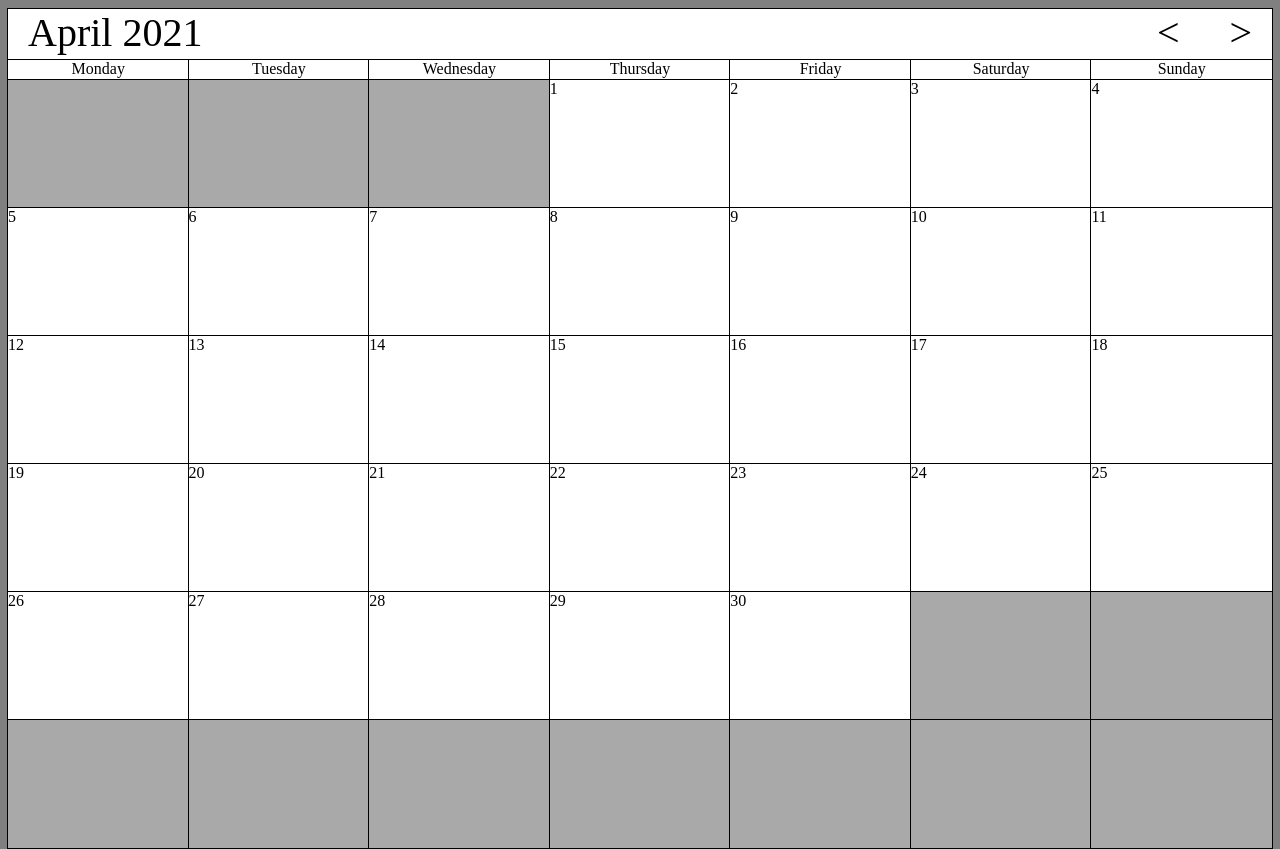
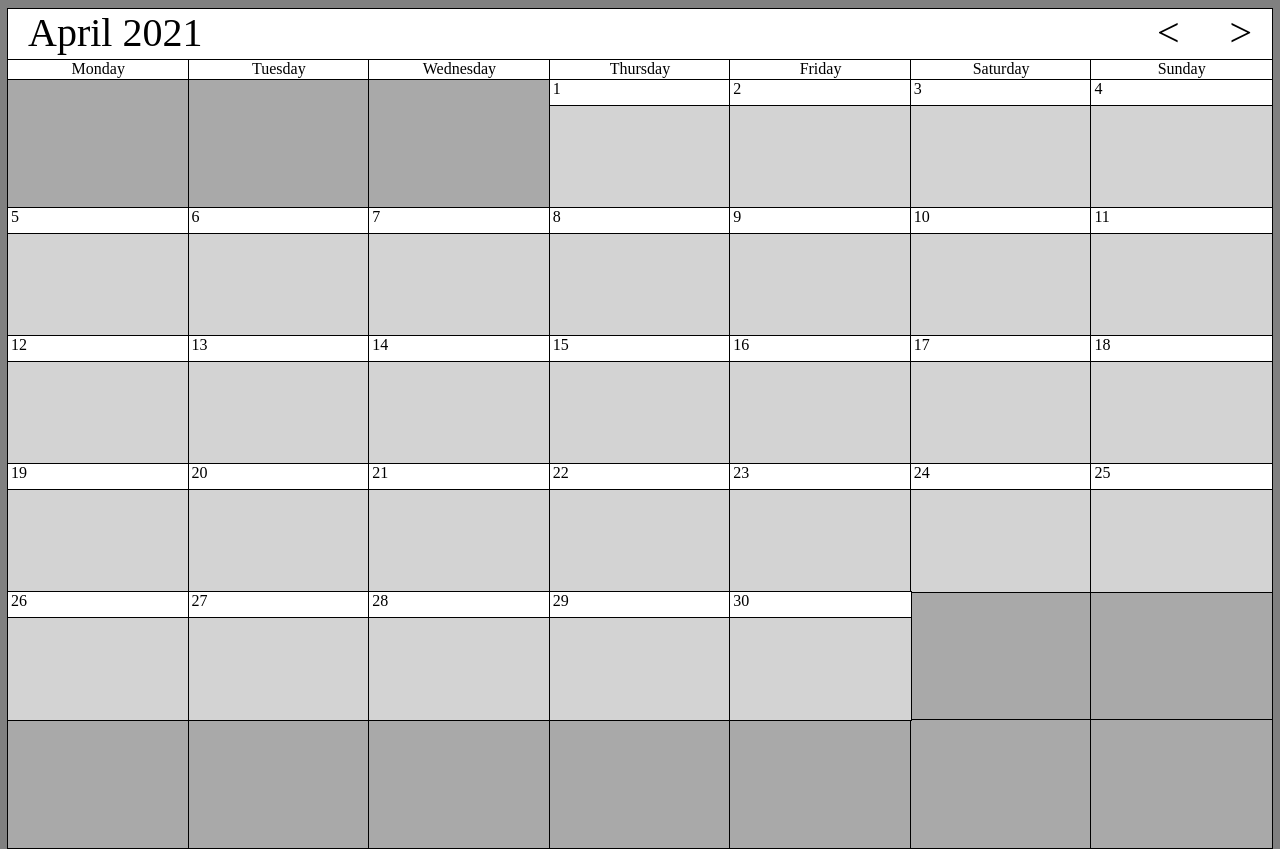
Before and after one commit to TemeKoo/calendar, a Flask app: page /calendar?year=2021&month=4 in a window 1280 px wide. Run offline with Flask 2, Linux system fonts and the light colour scheme.

Commit message:
First working version

```diff
--- a/app.py
+++ b/app.py
@@ -28,7 +28,7 @@ def calendar_page():
     data["month_name"] = month_name[month]
     data["year"] = str(year)
 
-    return render_template("index.html", weeks=weeks, data=data)
+    return render_template("calendar.html", weeks=weeks, data=data)
 
 
 @app.route("/prevmonth", methods=["GET"])
--- /dev/null
+++ b/static/styles/all.css
@@ -0,0 +1,4 @@
+html, body {
+    background-color: grey;
+    height: 100%;
+}
--- a/static/styles/style.css
+++ b/static/styles/calendar.css
@@ -1,8 +1,3 @@
-html, body {
-    background-color: grey;
-    height: 100%;
-}
-
 .calendarcontainer {
     width: 100%;
     height: 100%;
@@ -42,13 +37,13 @@ html, body {
     display: flex;
 }
 
-.weekcontainer {
+.week {
     width: 100%;
     height: 16%;
     display: flex
 }
 
-.daycontainer, .emptyday, .daynamecontainer {
+.day, .emptyday, .daynamecontainer {
     width: calc(100% / 7);
     height: 100%;
     border: 1px solid black;
@@ -59,11 +54,52 @@ html, body {
     background-color: darkgrey;
 }
 
-.daycontainer {
+.day {
+    position: relative;
     background-color: white;
+    display: flex;
 }
 
 .daynamecontainer {
     background-color: white;
     text-align: center;
 }
+
+.day-number {
+    margin-left: 3px;
+}
+
+.add-button {
+    color: black;
+    height: 20px;
+    text-decoration: none;
+    margin-left: auto;
+    margin-right: 3px
+}
+
+.text-container {
+    position: absolute;
+    overflow: auto;
+    border-top: 1px solid black;
+    background-color: lightgray;
+    padding-top: 2px;
+    top: 25px;
+    left: 0;
+    right: 0;
+    bottom: 0;
+}
+
+.day-text {
+    color: black;
+    text-decoration: none;
+    height: fit-content;
+    margin: 0 2px 0;
+}
+
+.text-container:hover {
+    cursor: text;
+}
+
+.day-text:hover, .day-text:focus {
+    outline: 0;
+}
--- a/templates/index.html
+++ b/templates/calendar.html
@@ -4,7 +4,8 @@
 
 <head>
 
-<link rel="stylesheet" type="text/css" href="{{ url_for('static', filename='styles/style.css') }}">
+<link rel="stylesheet" type="text/css" href="{{ url_for('static', filename='styles/all.css') }}">
+<link rel="stylesheet" type="text/css" href="{{ url_for('static', filename='styles/calendar.css') }}">
 
 </head>
 
@@ -27,14 +28,16 @@
     </div>
 
     {% for week in weeks %}
-    <div class="weekcontainer">
+    <div class="week">
         {% for day in week %}
         {% if day[0] == 0 %}
-        <div class="emptyday">
-        </div>
+        <div class="emptyday"></div>
         {% else %}
-        <div class="daycontainer">
-            {{ day[0] }}
+        <div class="day">
+            <div class="text-container">
+                <a href="#" class="day-text" contenteditable></a>
+            </div>
+            <span class="day-number">{{ day[0] }}</span>
         </div>
         {% endif %}
         {% endfor %}
```
